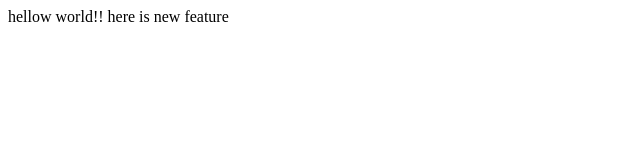
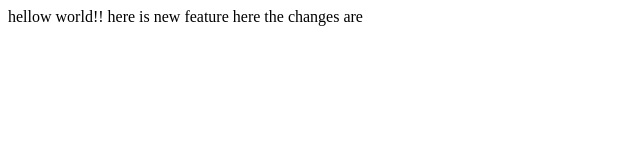
Before and after one commit to hetvishukla2001/hey, a plain HTML site: page index.html in a window 1280 px wide. Shown: the whole page, without its empty margins (0-640 px from the left). Drawn offline with Linux system fonts and the light colour scheme.

Commit message:
new branch

```diff
--- a/index.html
+++ b/index.html
@@ -5,6 +5,6 @@
 <body>
   hellow world!!
   here is new feature
-
+here the changes are
 </body>
 </html>
```
